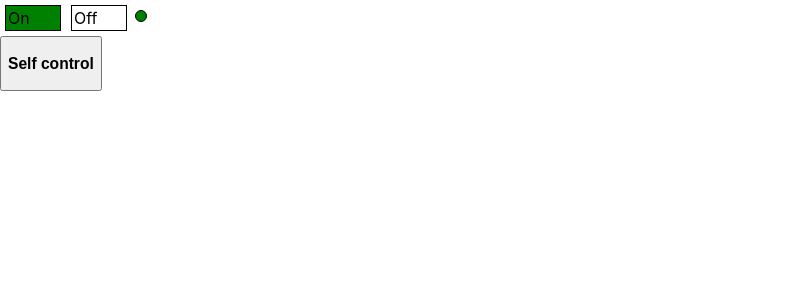
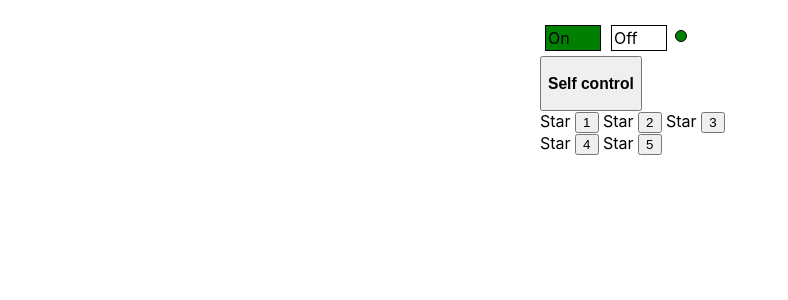
Before and after one commit to IvanShirykhalov/RK, a React (Create React App) app: page / in a window 1280 px wide. Shown: the top 300 px of the page, without its empty margins (0-788 px from the left). Built offline with nearby package versions, Linux system fonts and the light colour scheme.

Commit message:
selfControlledRating

```diff
--- a/src/App.css
+++ b/src/App.css
@@ -0,0 +1,4 @@
+.App {
+    width: 200px;
+    margin: 20px auto;
+}
--- a/src/App.tsx
+++ b/src/App.tsx
@@ -1,14 +1,12 @@
 import React from 'react';
-
 import './App.css';
-import {Accordion} from "./components/Accordion/Accordion";
-import {Rating} from "./components/Rating/Rating";
 import {OnOff} from "./components/OnOff/OnOff";
 import {SelfControlledAccordion} from "./components/SelfControlledAccordion/SelfControlledAccordion";
+import {SelfControlledRating} from "./components/SelfControlledRating/SelfControlledRating";
 
 function App() {
     return (
-        <div>
+        <div className={'App'}>
             {/*
             <PageTitle title={'This is APP component'}/>
             <Rating value={2}/>
@@ -22,6 +20,7 @@ function App() {
             */}
             <OnOff/>
             <SelfControlledAccordion title={'Self control'}/>
+            <SelfControlledRating/>
         </div>
     );
 }
--- /dev/null
+++ b/src/components/SelfControlledRating/SelfControlledRating.tsx
@@ -0,0 +1,27 @@
+import React, {useState} from "react";
+import {Star} from "./Star";
+
+type RatingPropsType = {
+    //value: 0 | 1 | 2 | 3 | 4 | 5
+}
+
+export function SelfControlledRating(props: RatingPropsType) {
+
+    const [value, setValue] = useState<0 | 1 | 2 | 3 | 4 | 5>(0)
+
+
+    return (
+        <div>
+            <Star selected={value > 0}/>
+            <button onClick={() => setValue(1)}>1</button>
+            <Star selected={value > 1}/>
+            <button onClick={() => setValue(2)}>2</button>
+            <Star selected={value > 2}/>
+            <button onClick={() => setValue(3)}>3</button>
+            <Star selected={value > 3}/>
+            <button onClick={() => setValue(4)}>4</button>
+            <Star selected={value > 4}/>
+            <button onClick={() => setValue(5)}>5</button>
+        </div>
+    )
+}
--- /dev/null
+++ b/src/components/SelfControlledRating/Star.tsx
@@ -0,0 +1,16 @@
+import React from "react";
+
+type StarPropsType = {
+    selected: boolean
+}
+
+
+export function Star(props: StarPropsType) {
+    return (
+        <>
+            {props.selected ? <span><b> Star </b></span> : <span> Star </span>}
+
+
+        </>
+    )
+}
```
